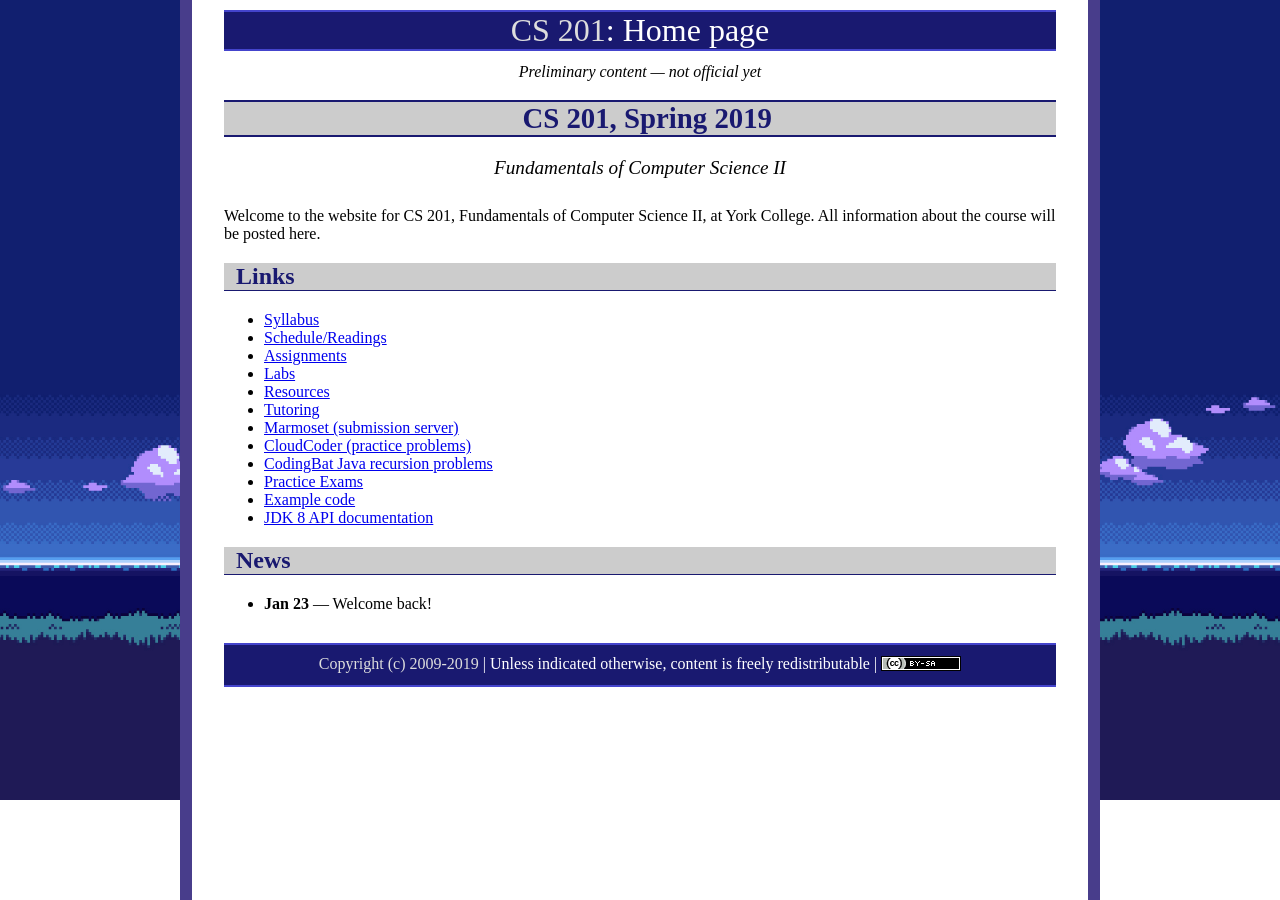
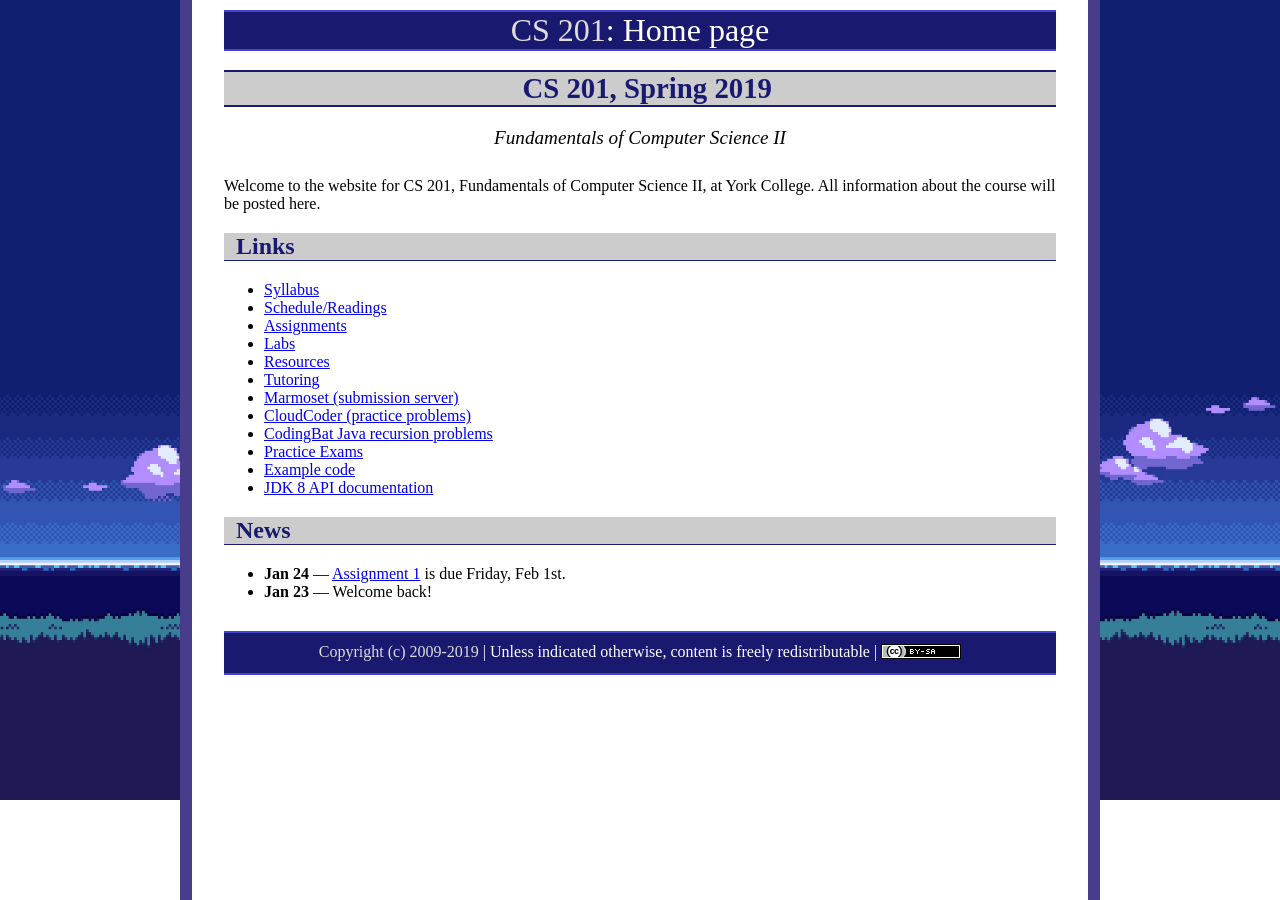
Before and after one commit to ycpcs/cs201-spring2019, a Jekyll site: the page built from index.md, in a window 1280 px wide. Built offline with Jekyll 4.4.1, drawn with Linux system fonts in a browser that asks for light colours.

Commit message:
make official

```diff
--- a/_layouts/default.html
+++ b/_layouts/default.html
@@ -10,7 +10,6 @@
 		<div id="back"></div>
 		<div id="content">
 			<div id="header"><a href="{{site.baseurl}}/">{{site.coursename}}</a>: {{page.title}}</div>
-			<div style="text-align: center;"><i>Preliminary content &mdash; not official yet</i></div>
 			{{content}}
 			<div id="footer">
 				<a href="{{site.baseurl}}/README.html">Copyright (c) 2009-2019</a> |
--- a/_layouts/schedule.html
+++ b/_layouts/schedule.html
@@ -15,7 +15,6 @@
 		<div id="back"></div>
 		<div id="content">
 			<div id="header"><a href="{{site.baseurl}}/">{{site.coursename}}</a>: {{page.title}}</div>
-			<div style="text-align: center;"><i>Preliminary content &mdash; not official yet</i></div>
 			{{content}}
 			<div id="footer">
 				<a href="{{site.baseurl}}/README.html">Copyright (c) 2009-2019</a> |
--- a/index.md
+++ b/index.md
@@ -26,4 +26,5 @@ Welcome to the website for CS 201, Fundamentals of Computer Science II, at York
 
 ## News
 
+* **Jan 24** &mdash; [Assignment 1](assign/assign01.html) is due Friday, Feb 1st.
 * **Jan 23** &mdash; Welcome back!
```
Also changed, not shown: assign/index.md (+1 -1 lines).
